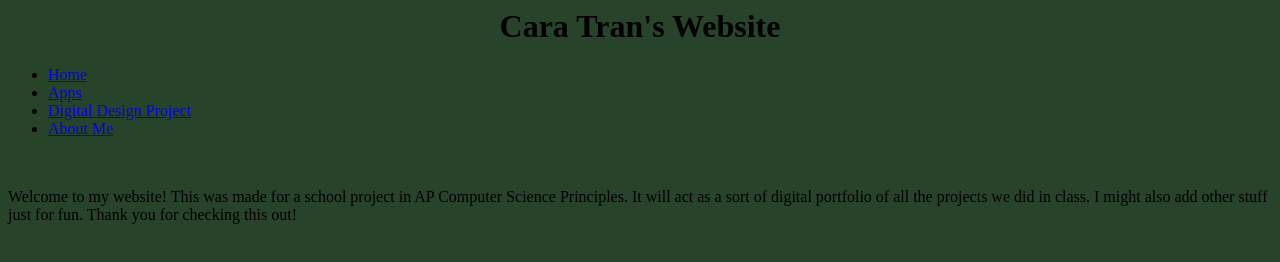
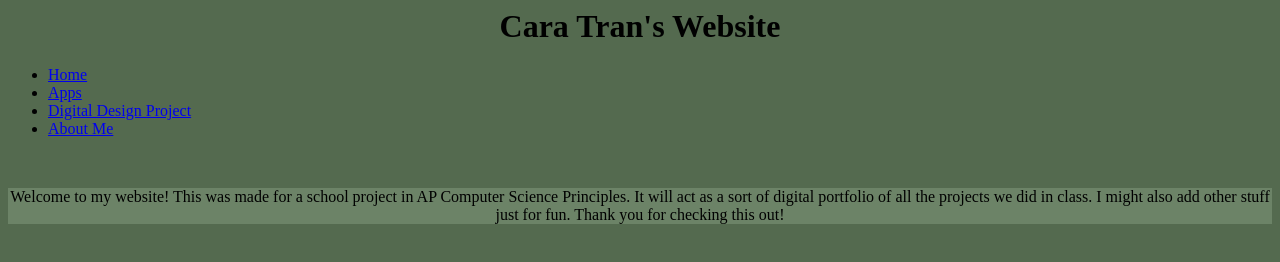
Before and after one commit to WVCS/wvcs--CaraTran, a plain HTML site: page index.html in a window 1280 px wide. Drawn offline with Linux system fonts and the light colour scheme.

Commit message:
Update style.css

```diff
--- a/style.css
+++ b/style.css
@@ -1,5 +1,5 @@
 body {
-  background-color: 27442B;
+  background-color: 546A4F;
 }
 
 h1 {
@@ -7,3 +7,9 @@ h1 {
  text-size: 100;
  text-align: center;
 }
+
+p {
+text-size: 20%;
+text-align: center;
+background-color:6C8367;
+}
```
